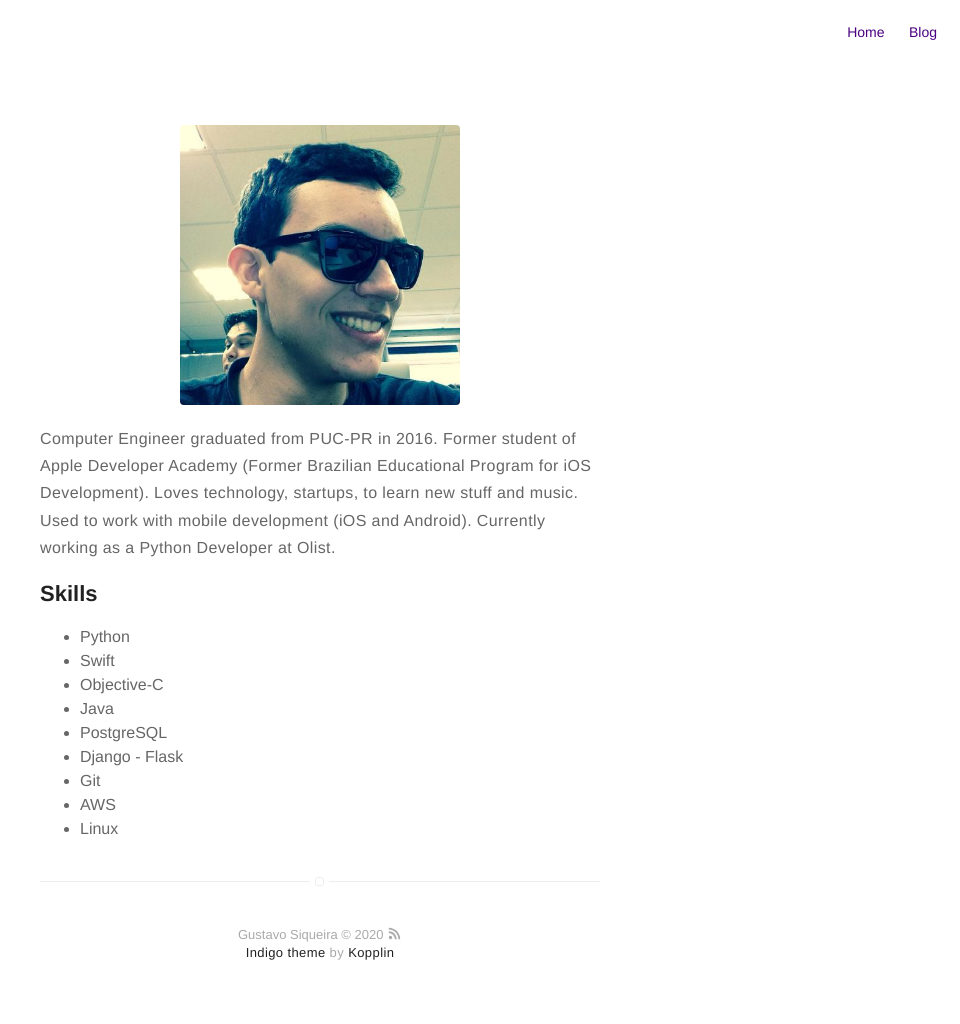
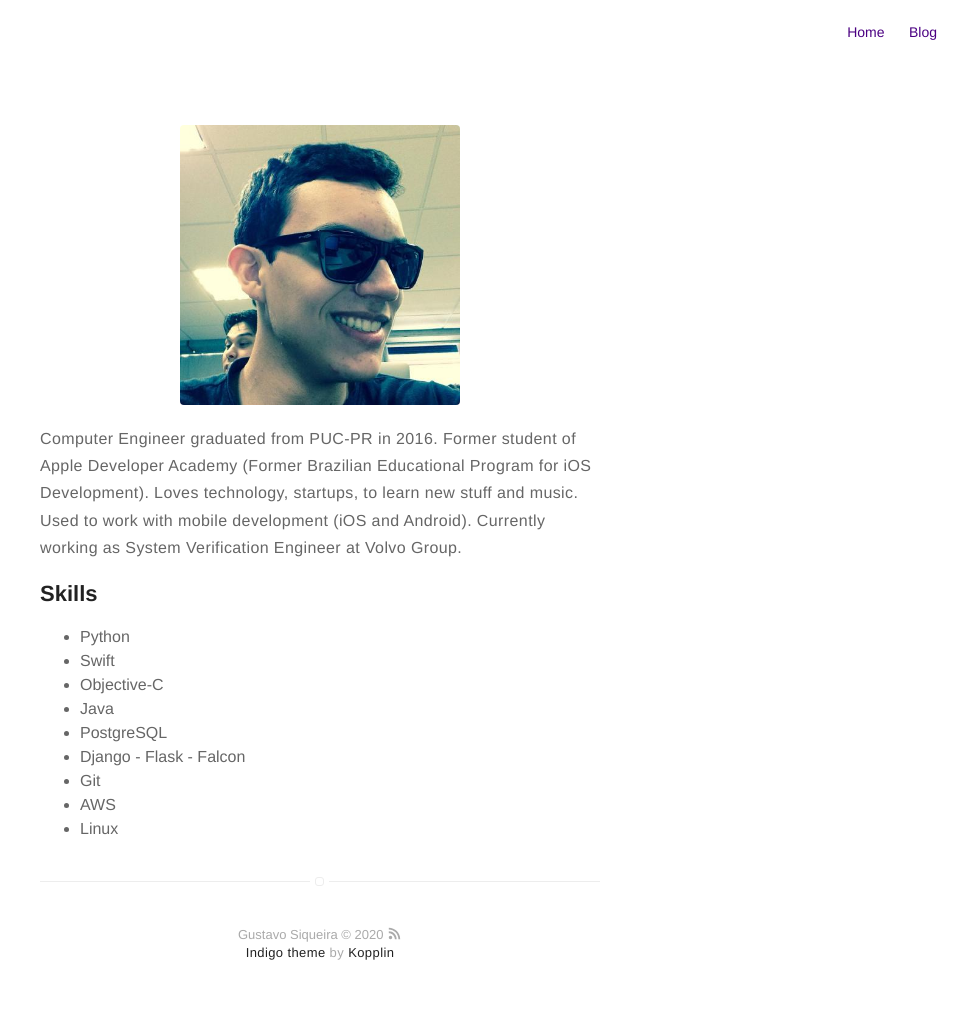
Before and after one commit to gugsrs/gugsrs.github.io, a Jekyll site: the page built from about.md, in a window 1280 px wide. Shown: the whole page, without its empty margins (320-1280 px from the left). Built offline with Jekyll 4.4.1, drawn with Linux system fonts in a browser that asks for light colours.

Commit message:
Update about.md

```diff
--- a/about.md
+++ b/about.md
@@ -8,7 +8,7 @@ layout: page
 Apple Developer Academy (Former Brazilian Educational Program for iOS
 Development). Loves technology, startups, to learn new stuff and music.
 Used to work with mobile development (iOS and Android).
-Currently working as a Python Developer at Olist.</p>
+Currently working as System Verification Engineer at Volvo Group.</p>
 
 <h2>Skills</h2>
 
@@ -18,7 +18,7 @@ Currently working as a Python Developer at Olist.</p>
 	<li>Objective-C</li>
 	<li>Java</li>
 	<li>PostgreSQL</li>
-	<li>Django - Flask</li>
+	<li>Django - Flask - Falcon</li>
 	<li>Git</li>
 	<li>AWS</li>
 	<li>Linux</li>
```
